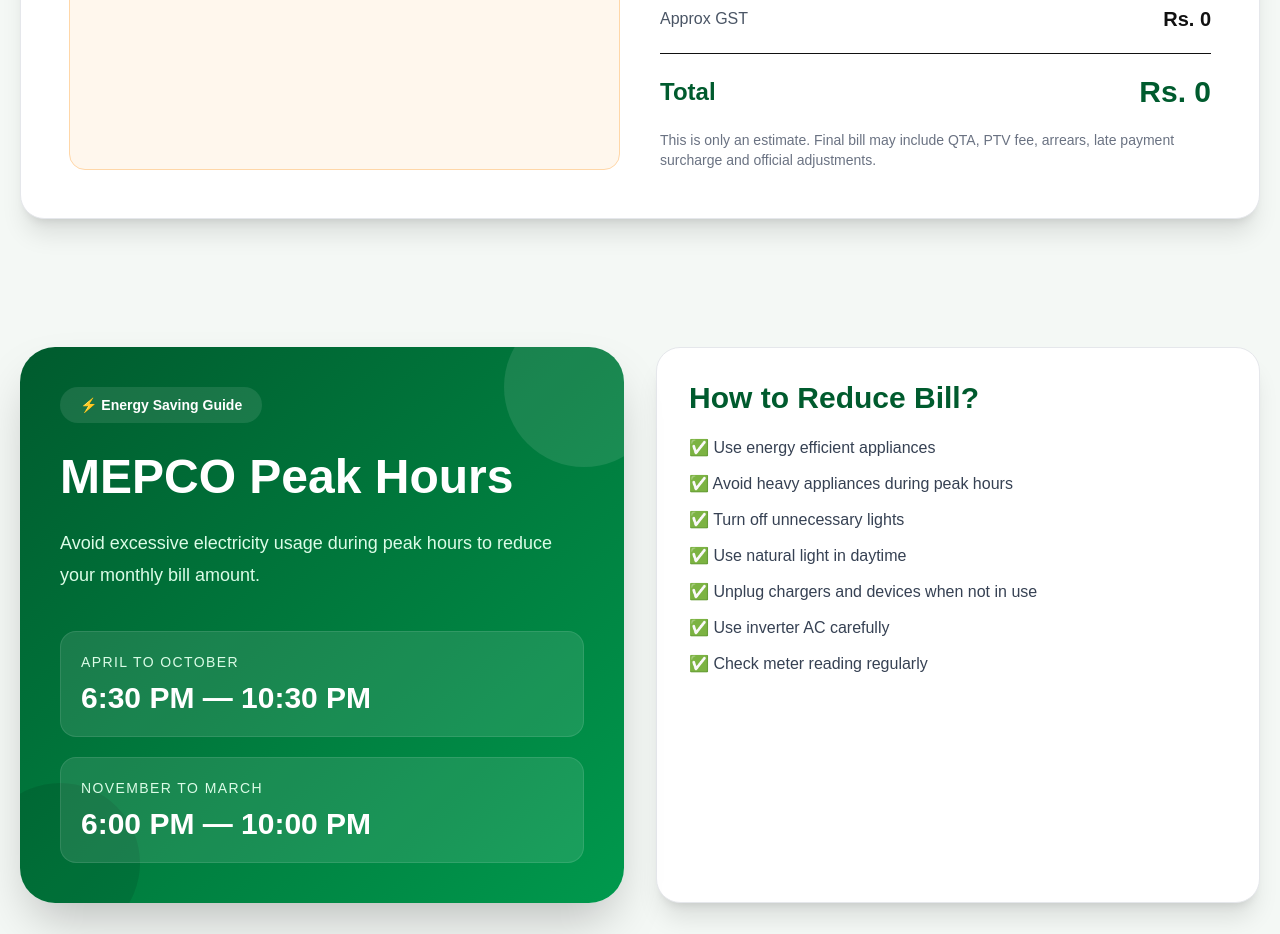
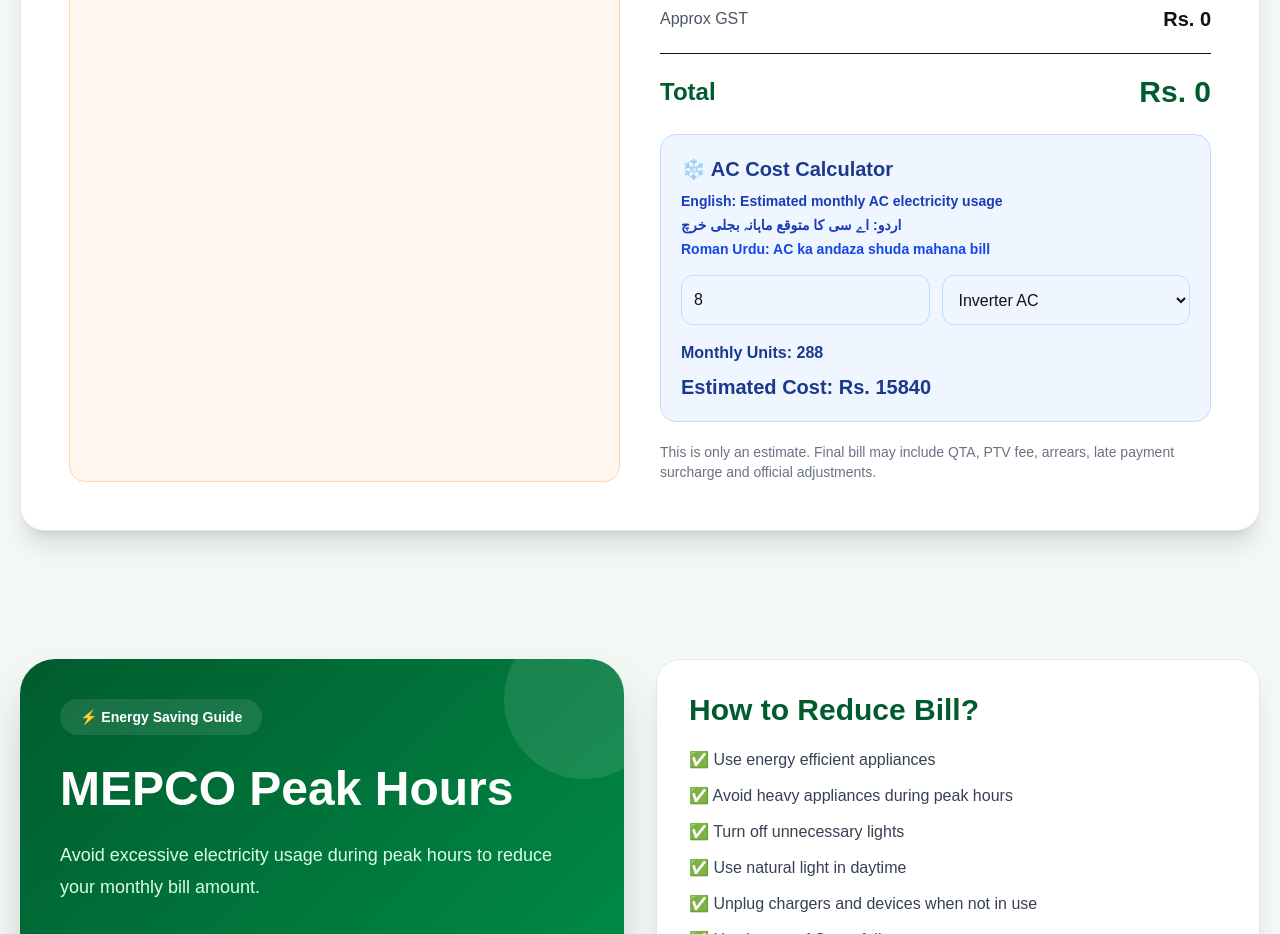
Before and after one commit to drabubakar17-svg/mepco-website, a Next.js app: page / in a window 1280 px wide. Shown: the part 3920-4854 px from the top of the page. Built offline with nearby package versions, Linux system fonts and the light colour scheme.

Commit message:
Added AC cost calculator utility

```diff
--- a/app/page.tsx
+++ b/app/page.tsx
@@ -5,6 +5,8 @@
 export default function Home() {
   const [refNumber, setRefNumber] = useState("");
   const [units, setUnits] = useState("");
+const [acHours, setAcHours] = useState("8");
+const [acType, setAcType] = useState("inverter");
 const [menuOpen, setMenuOpen] = useState(false);
 const [siteLoading, setSiteLoading] = useState(true);
 const [checkingBill, setCheckingBill] = useState(false);
@@ -112,6 +114,20 @@
     ),
   };
 }, [consumedUnits]);
+const acEstimate = useMemo(() => {
+  const hours = Number(acHours || 0);
+
+  const unitsPerHour = acType === "inverter" ? 1.2 : 2.2;
+
+  const monthlyUnits = hours * unitsPerHour * 30;
+
+  const estimatedCost = monthlyUnits * 55;
+
+  return {
+    monthlyUnits: Math.round(monthlyUnits),
+    estimatedCost: Math.round(estimatedCost),
+  };
+}, [acHours, acType]);
  const checkBill = () => {
   if (cleanRef.length !== 14) {
     alert("Please enter a valid 14-digit reference number");
@@ -880,6 +896,52 @@
       Rs. {estimatedBill.total}
     </span>
   </div>
+<div className="mt-6 rounded-2xl border border-blue-200 bg-blue-50 p-5">
+  <h4 className="text-xl font-black text-blue-900">
+    ❄️ AC Cost Calculator
+  </h4>
+
+  <p className="mt-2 text-sm font-bold text-blue-800">
+    English: Estimated monthly AC electricity usage
+  </p>
+
+  <p className="mt-1 text-sm font-bold text-blue-800">
+    اردو: اے سی کا متوقع ماہانہ بجلی خرچ
+  </p>
+
+  <p className="mt-1 text-sm font-semibold text-blue-700">
+    Roman Urdu: AC ka andaza shuda mahana bill
+  </p>
+
+  <div className="mt-4 grid gap-3 md:grid-cols-2">
+    <input
+      type="number"
+      value={acHours}
+      onChange={(e) => setAcHours(e.target.value)}
+      placeholder="Daily AC Hours"
+      className="rounded-xl border border-blue-200 p-3"
+    />
+
+    <select
+      value={acType}
+      onChange={(e) => setAcType(e.target.value)}
+      className="rounded-xl border border-blue-200 p-3"
+    >
+      <option value="inverter">Inverter AC</option>
+      <option value="non-inverter">Non Inverter AC</option>
+    </select>
+  </div>
+
+  <div className="mt-4 space-y-2">
+    <p className="font-bold text-blue-900">
+      Monthly Units: {acEstimate.monthlyUnits}
+    </p>
+
+    <p className="text-xl font-black text-blue-900">
+      Estimated Cost: Rs. {acEstimate.estimatedCost}
+    </p>
+  </div>
+</div>
 
   <p className="text-sm text-gray-500">
     This is only an estimate. Final bill may include QTA, PTV fee,
```
